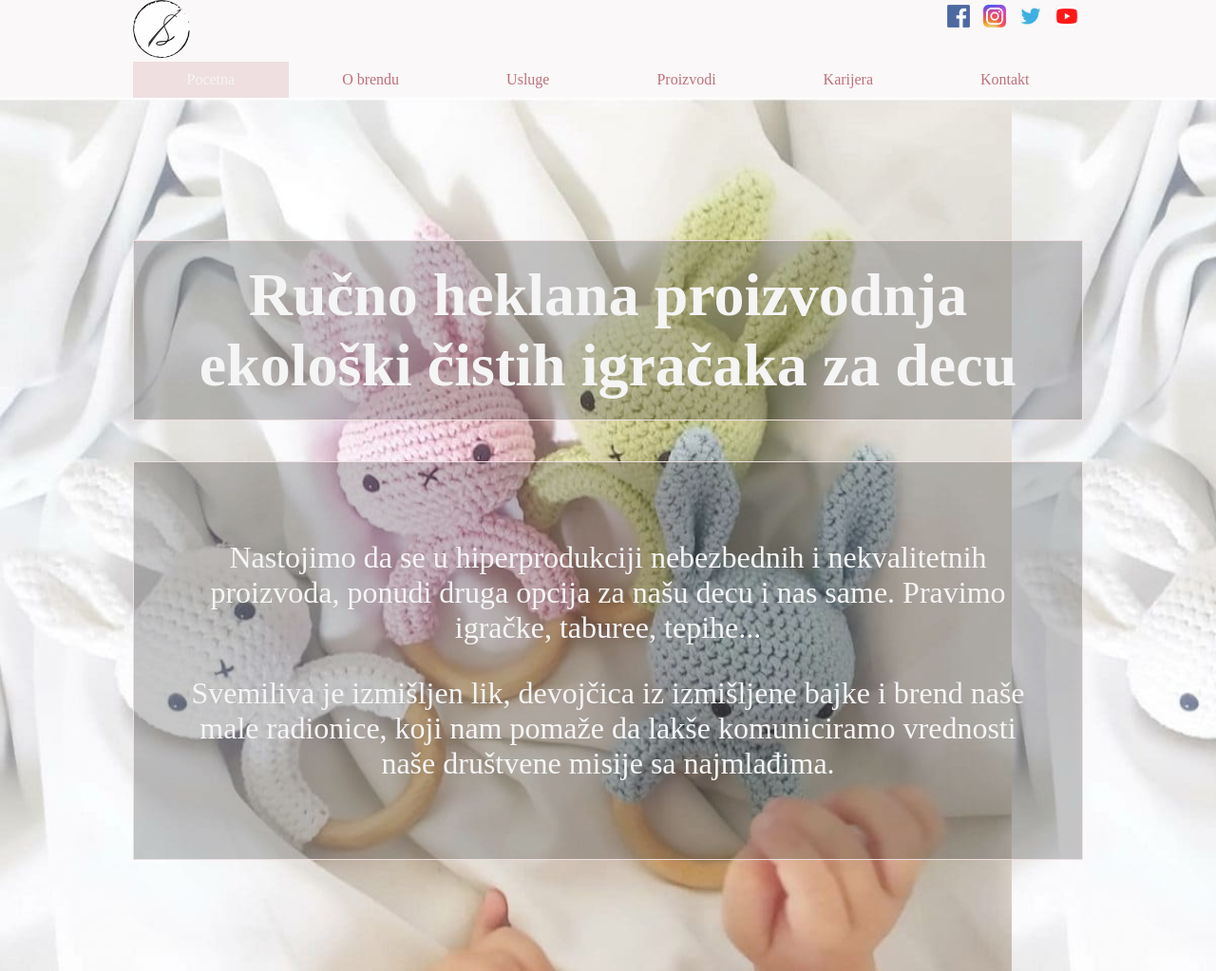
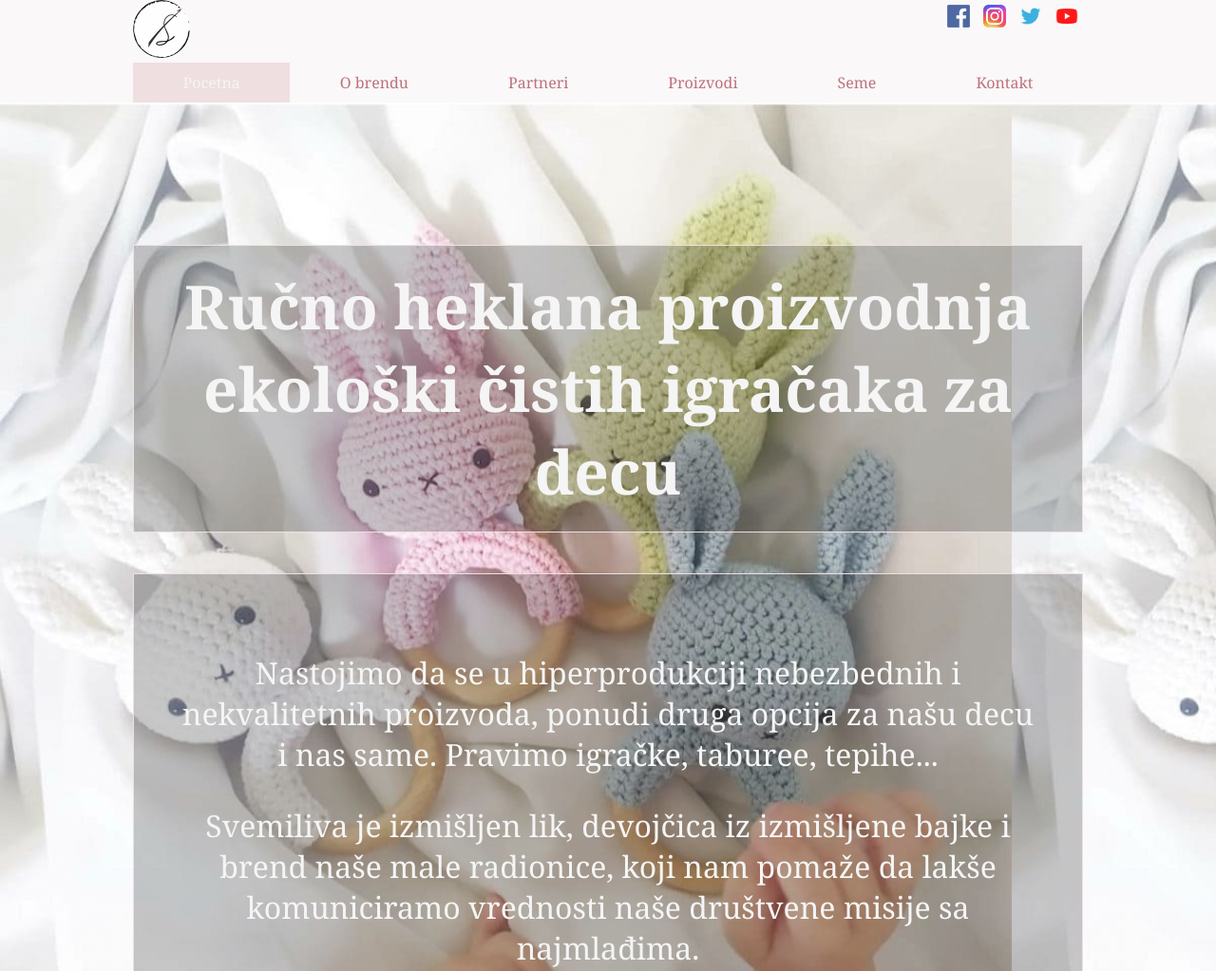
Before and after one commit to Svemiliva/smi-project, a plain HTML site: page index.html in a window 1280 px wide. Shown: the top 1023 px of the page at 95% size. Drawn offline with Linux system fonts and the light colour scheme.

Commit message:
finished

```diff
--- a/index.html
+++ b/index.html
@@ -34,11 +34,11 @@
             </div>
             <nav id="main-menu">
                 <a class="active" href="#">Pocetna</a>
-                <a href="#">O brendu</a>
-                <a href="#">Usluge</a>
-                <a href="#">Proizvodi</a>
-                <a href="#">Karijera</a>
-                <a href="#">Kontakt</a>
+                <a href="#pocetna">O brendu</a>
+                <a href="#partneri">Partneri</a>
+                <a href="#proizvodi">Proizvodi</a>
+                <a href="#karijera">Seme</a>
+                <a href="#kontakt">Kontakt</a>
             </nav>
         </div>
     </div>
--- a/style.css
+++ b/style.css
@@ -1,6 +1,10 @@
+html {
+    scroll-behavior: smooth;
+}
 body {
     margin: 0px;
     padding: 0px;
+    font-family: Cambria, Cochin, Georgia, Times, 'Times New Roman', serif;
 }
 .header  {
    border-bottom: 2px solid rgb(239,223,224,);
```
